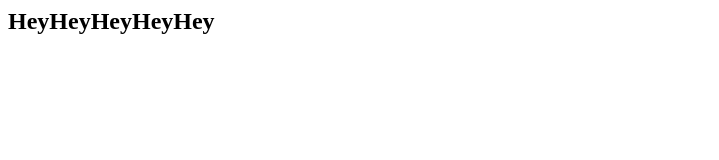
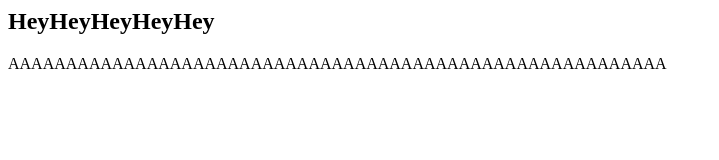
Before and after one commit to RubenFdez11/endes, a plain HTML site: page archivo2.html in a window 1280 px wide. Shown: the whole page, without its empty margins (0-719 px from the left). Drawn offline with Linux system fonts and the light colour scheme.

Commit message:
Archivo 2 modificado

```diff
--- a/archivo2.html
+++ b/archivo2.html
@@ -1,5 +1,6 @@
 <html>
     <body>
         <h2>HeyHeyHeyHeyHey</h2>
+        <p>AAAAAAAAAAAAAAAAAAAAAAAAAAAAAAAAAAAAAAAAAAAAAAAAAAAAAAAAA</p>
     </body>
 </html>
```
